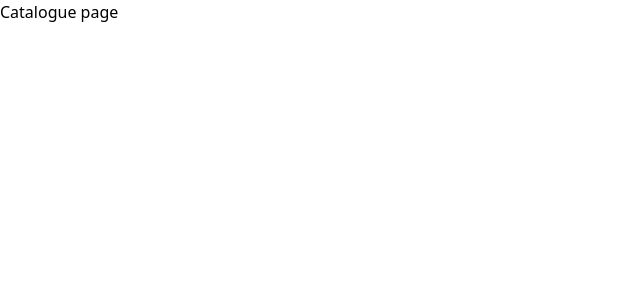
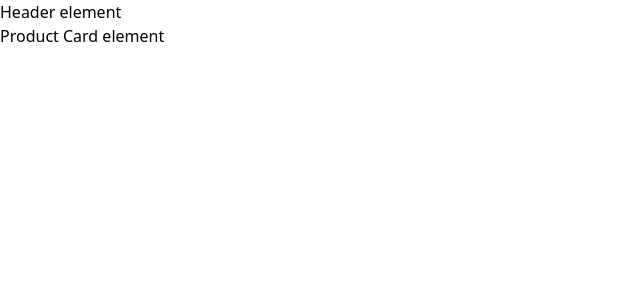
Before and after one commit to Shumaila-sayed/ProductView, a React (Vite) app: page /catalogue in a window 1280 px wide. Shown: the top 300 px of the page, without its empty margins (0-640 px from the left). Built offline with nearby package versions, Linux system fonts and the light colour scheme.

Commit message:
Add Components

```diff
--- /dev/null
+++ b/src/Components/Form.tsx
@@ -0,0 +1,5 @@
+const Form = () => {
+    return <h1>Form element</h1>
+}
+
+export default Form;
--- /dev/null
+++ b/src/Components/Header.tsx
@@ -0,0 +1,5 @@
+const Header = () => {
+	return <h1>Header element</h1>;
+};
+
+export default Header;
--- /dev/null
+++ b/src/Components/ProductCard.tsx
@@ -0,0 +1,5 @@
+const ProductCard = () => {
+	return <h1>Product Card element</h1>;
+};
+
+export default ProductCard;
--- a/src/pages/catalogue.tsx
+++ b/src/pages/catalogue.tsx
@@ -1,7 +1,15 @@
+import Header from '../Components/Header';
+import ProductCard from '../Components/ProductCard';
+
 const Catalogue = () => {
-    return (
-        <h1>Catalogue page</h1>
-    )
-}
+	return (
+		<>
+			<Header />
+			<div>
+				<ProductCard />
+			</div>
+		</>
+	);
+};
 
 export default Catalogue;
--- a/src/pages/login.tsx
+++ b/src/pages/login.tsx
@@ -1,7 +1,7 @@
-
+import Form from "../Components/Form";
 
 const Login = () => {
-	return <h1>Login page</h1>;
+	return <Form />
 };
 
 export default Login;
```
